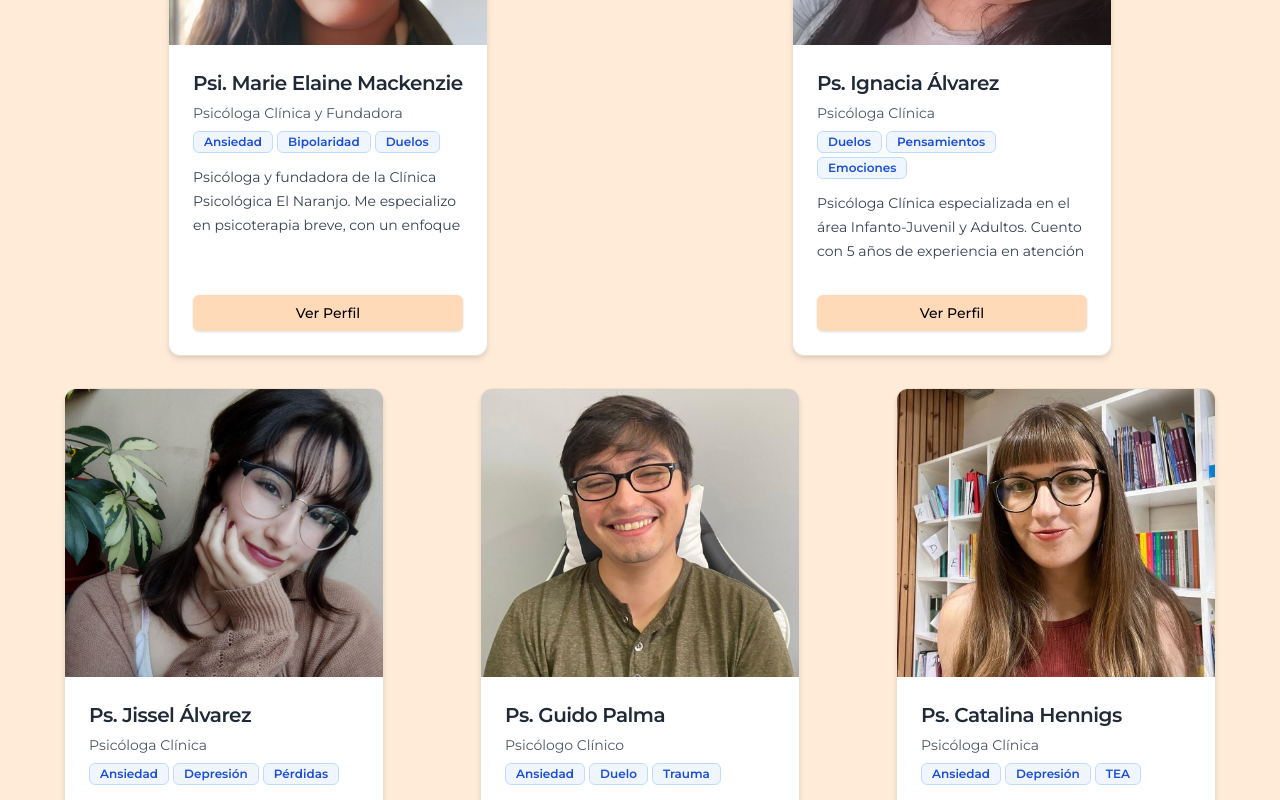
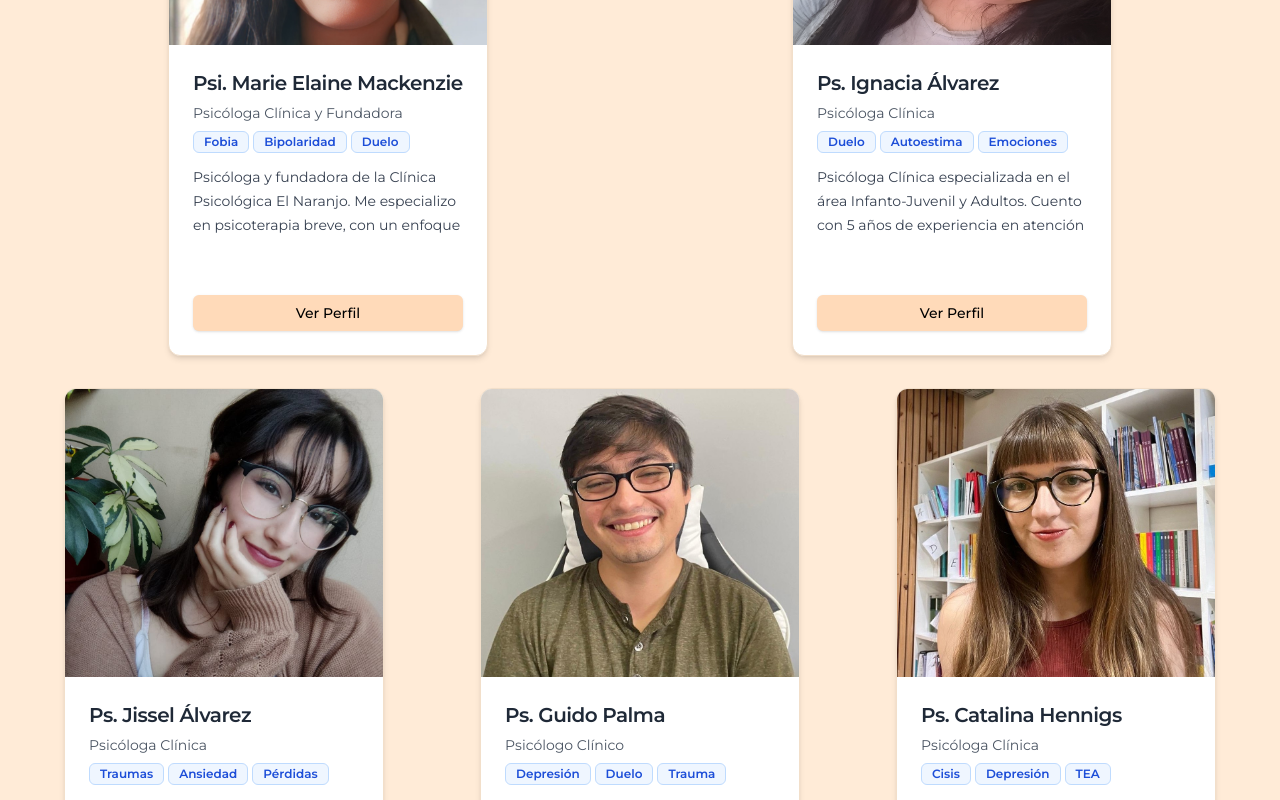
Before and after one commit to Francisco-prog-maker/elnaranjoclinicapsicologica, a React (Vite) app: page / in a window 1280 px wide. Shown: the part 2200-3000 px from the top of the page. Built offline with nearby package versions, Linux system fonts and the light colour scheme.

Commit message:
updates psi

```diff
--- a/src/components/TherapistsSection.tsx
+++ b/src/components/TherapistsSection.tsx
@@ -25,7 +25,7 @@ const TherapistsSection = ({
       name: "Psi. Marie Elaine Mackenzie",
       image: "/Fotos/Marie3.png",
       credentials: "Psicóloga Clínica y Fundadora ",
-      specialties: ["Ansiedad", "Bipolaridad", "Duelos", "Emociones", "Estrés", ],
+      specialties: ["Fobia", "Bipolaridad", "Duelo", "Emociones", "Estrés", ],
       description:
         "Psicóloga y fundadora de la Clínica Psicológica El Naranjo. Me especializo en psicoterapia breve, con un enfoque humanista y experiencial. Trabajo principalmente con adolescentes y adultos, ofreciendo un acompañamiento cálido y profesional donde cada paciente se sienta escuchado y comprendido.",
       workTopics: ["Autoestima", "Autocuidado", "Depresión", "Espectro Autista", "Fobias"],
@@ -35,7 +35,7 @@ const TherapistsSection = ({
       name: "Ps. Ignacia Álvarez",
       image: "/Fotos/Ignacia1.jpg",
       credentials: "Psicóloga Clínica",
-      specialties: ["Duelos", "Pensamientos", "Emociones", ],
+      specialties: ["Duelo", "Autoestima", "Emociones", ],
       description:
         "Psicóloga Clínica especializada en el área Infanto-Juvenil y Adultos. Cuento con 5 años de experiencia en atención online, brindando apoyo terapéutico personalizado. Mi objetivo es acompañar a cada paciente en su proceso de crecimiento y bienestar emocional.",
       workTopics: ["Autoestima", "Heridas de la Infancia", "Dependencia Emocional", "Autoconocimiento", "Duelo"],
@@ -45,7 +45,7 @@ const TherapistsSection = ({
       name: "Ps. Jissel Álvarez",
       image: "/Fotos/Jissel1.jpg",
       credentials: "Psicóloga Clínica",
-      specialties: ["Ansiedad", "Depresión", "Pérdidas", ],
+      specialties: ["Traumas", "Ansiedad", "Pérdidas", ],
       description:
         "Psicóloga especialista en terapia sistémica breve, con enfoque en temáticas de género y violencia. Me dedico al desarrollo del autoconocimiento y bienestar emocional. Trabajo principalmente con adultos, ofreciendo un espacio seguro de escucha y reflexión donde pueden encontrar herramientas para su día a día.",
       workTopics: ["Ansiedad Social", "Traumas complejos", "Relaciones Familiares", "Conflictos de pareja", "Comunicación"],
@@ -55,7 +55,7 @@ const TherapistsSection = ({
       name: "Ps. Guido Palma",
       image: "/Fotos/Guido1.jpg",
       credentials: "Psicólogo Clínico",
-      specialties: ["Ansiedad", "Duelo", "Trauma", ],
+      specialties: ["Depresión", "Duelo", "Trauma", ],
       description:
         "Psicólogo clínico comprometido con la salud mental. Mi enfoque se basa en reconocer la singularidad de cada persona para diseñar tratamientos personalizados. Me caracterizo por ser un profesional proactivo, accesible y empático, en constante actualización para brindar la mejor atención.",
       workTopics: ["Neurodivergencias", "Dificultades Relacionales", "Ansiedad", "Depresión", "Duelo"],
@@ -65,7 +65,7 @@ const TherapistsSection = ({
       name: "Ps. Catalina Hennigs",
       image: "/Fotos/Catalina1.jpg",
       credentials: "Psicóloga Clínica",
-      specialties: ["Ansiedad", "Depresión", "TEA", ],
+      specialties: ["Cisis", "Depresión", "TEA", ],
       description:
         "Psicóloga clínica especializada en adultos, con atención online. Me enfoco en el tratamiento de trastornos del ánimo, ansiedad, depresión y dificultades en el neurodesarrollo, incluyendo TEA. Brindo apoyo en procesos de duelo y crisis vitales desde una perspectiva psicoanalítica.",
       workTopics: ["Crisis Vitales", "Duelo", "Dificultades del neurodesarrollo (TEA)", "Manejo Emocional", "Trastornos del Ánimo"],
```
